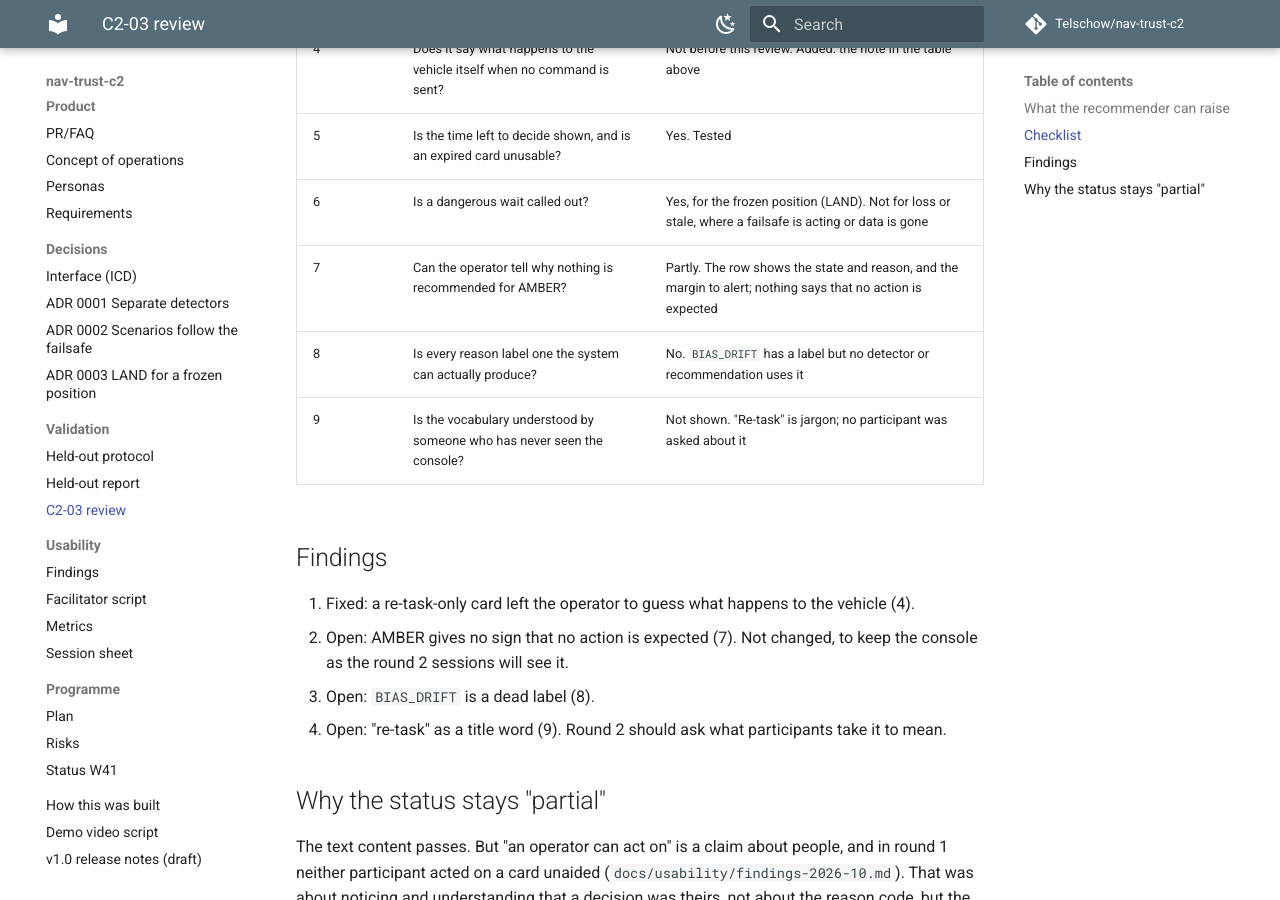
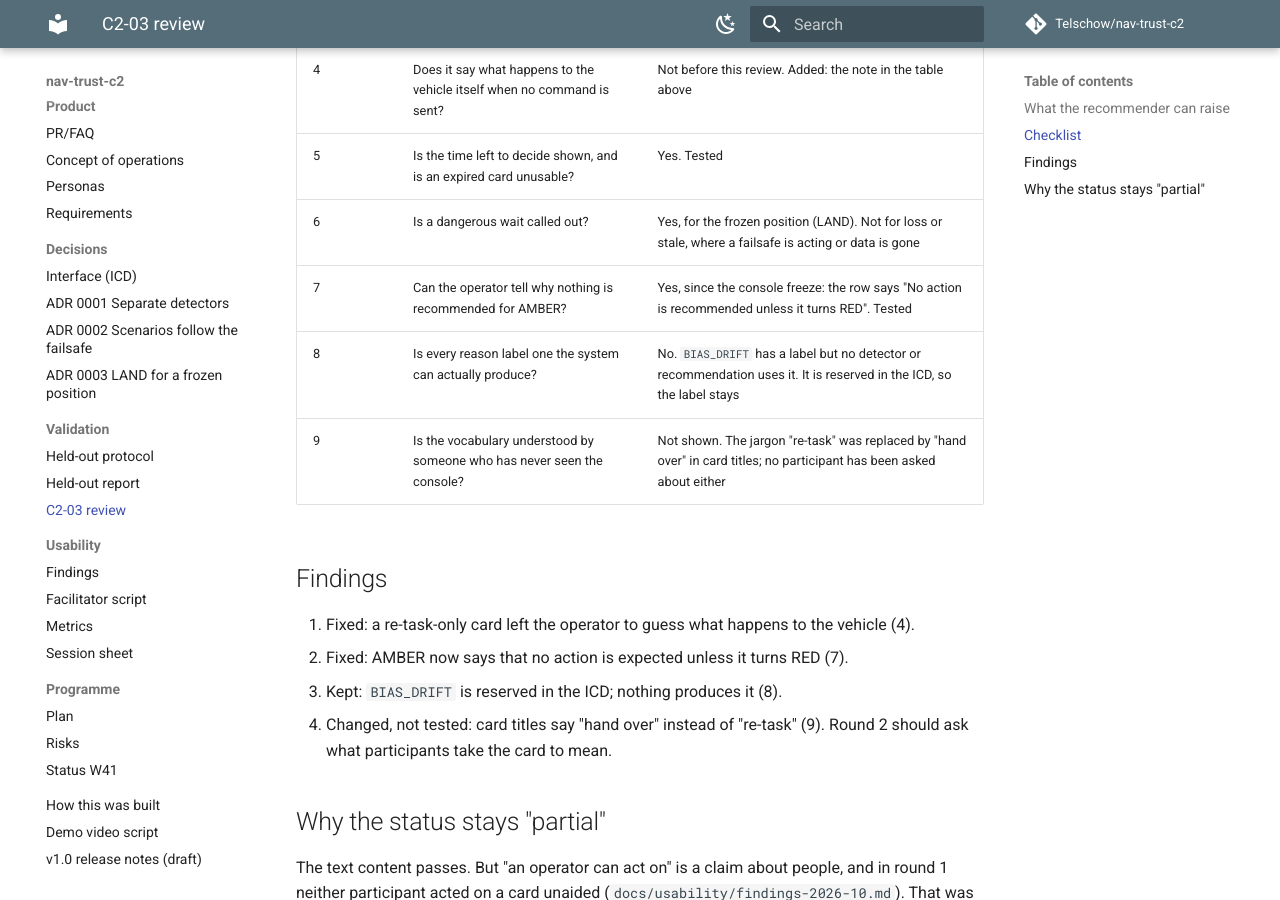
Before and after one commit to Telschow/nav-trust-c2, an MkDocs documentation site: the page built from docs/validation/c2-03-review.md, in a window 1280 px wide and 900 px high, scrolled down 1274 px. Built offline with MkDocs 1.6.1 and Material for MkDocs 9.7.7, drawn with Linux system fonts in a browser that asks for light colours; comment, search, counter and statistics services are not loaded; some of the changed text lies outside the part shown.

Commit message:
Console freeze before round 2: 189 px rows (5 vehicles fit at 1080p), AMBER says no action is expected, plain card titles ('Land uav2 and hand over S2')
Co-Authored-By: Claude Sonnet 5.5 <noreply@anthropic.com>

```diff
--- a/console/src/components/TrustStrip.tsx
+++ b/console/src/components/TrustStrip.tsx
@@ -6,6 +6,7 @@ const WINDOW_S = 120;
 
 /** The last two minutes of a vehicle's trust state as a row of small blocks. */
 export function TrustStrip({ history, now }: { history: HistoryPoint[]; now: number | null }) {
+  // the strip is always the last two minutes; its ends are labelled once in the fleet header
   const end = now ?? history[history.length - 1]?.server_s ?? 0;
   const start = end - WINDOW_S;
   const cells: (keyof typeof TONE | null)[] = Array.from({ length: BUCKETS }, () => null);
@@ -30,10 +31,6 @@ export function TrustStrip({ history, now }: { history: HistoryPoint[]; now: num
           <span key={i} className="h-full flex-1" style={{ background: c ? TONE[c].hex : "#1f2832", opacity: c ? 0.85 : 1 }} />
         ))}
       </div>
-      <div className="mt-1 flex justify-between font-mono text-[11px] text-faint">
-        <span>2 min ago</span>
-        <span>now</span>
-      </div>
     </div>
   );
 }
--- a/docs/product/trace.csv
+++ b/docs/product/trace.csv
@@ -5,7 +5,7 @@ NT-03,requirement,"The displayed bound shall contain the true position error in
 C2-01,requirement,"No vehicle command shall execute without a recorded operator approval, except PX4's own failsafes",test,"tests/test_gate.py;tests/test_server_gate.py;c2/gate.py",met,"The gate is the only path to a command; an AST test enforces it"
 C2-02,requirement,"On RED the system shall propose re-assignment of the vehicle's remaining sectors within 2 s",test,"tests/replay/test_recommender_replay.py;tests/test_recommender.py;eval/fleet/results.md",met,"Measured in 6 live three-vehicle runs: 5 to 6 ms from the backend receiving the RED report to the recommendation. Excludes the engine's report interval (2 Hz, so up to 0.5 s by design) and delivery to the console, which were not measured"
 C2-03,requirement,"Every alert shall show a reason code an operator can act on",test,"console/src/components/components.test.tsx;console/src/store.test.ts;docs/validation/c2-03-review.md",partial,"Text review done and tested for every recommendation the recommender can make; one gap fixed (what happens to a vehicle with no command). Whether an operator acts on it is not shown: round 1 participants did not act unaided; round 2 pending"
-UX-01,requirement,"The operator can see all vehicles' trust states without scrolling at 1080p",manual,"docs/screenshots/console-1080p.jpg;docs/product/requirements.md",partial,"Met for 3 and 4 vehicles (rows are 230 px, 4 fit below the header); the spec says 3 to 5 and a fifth row would need scrolling"
+UX-01,requirement,"The operator can see all vehicles' trust states without scrolling at 1080p",manual,"docs/screenshots/console-1080p.jpg;docs/product/requirements.md",met,"Measured at 1920 x 1080: rows are 189 px and 5 vehicles fit with the decision band showing, nothing scrolls (the spec says 3 to 5)"
 M-01,metric,"Time to detect: GNSS degradation onset to AMBER or RED, median under 3 s (proposal)",eval,"eval/results.md;eval/heldout/results.md",partial,"Met for GNSS off and wrong fix; a frozen position takes 3.0 to 4.5 s, above the target"
 M-02,metric,"False alert rate: 0 in N nominal runs",eval,"eval/results.md;eval/heldout/results.md",met,"0 in 9 nominal runs; 1 episode in 1.73 flight hours over all runs (a simulation stall, see the held-out report)"
 M-03,metric,"Misleading-trust epochs under 1%: true error above the displayed bound while GREEN",eval,"eval/results.md;eval/heldout/results.md;tests/test_calibration.py",met,"Since the calibrated bound; with the old bound most GREEN reports were misleading"
--- a/docs/validation/c2-03-review.md
+++ b/docs/validation/c2-03-review.md
@@ -11,9 +11,9 @@ the recommender can make (ADR 0002 and 0003).
 
 | Trust state and reason | Recommendation | Card title | Reason shown | Extra text |
 |---|---|---|---|---|
-| RED, GNSS_LOSS | re-task only | "Re-task uav2" | GNSS signal lost or degraded | "No command is sent to uav2: its own failsafe is acting." |
-| RED, STALE | re-task only | "Re-task uav2" | No recent navigation data | "No command is sent to uav2: it has stopped reporting." |
-| RED, INCONSISTENT_INNOVATION | LAND and re-task | "Land and re-task uav2" | GNSS position disagrees with the vehicle's own sensors | "This vehicle may be flying away from where it thinks it is, and nothing else will stop it." |
+| RED, GNSS_LOSS | hand over only | "Hand over S2 from uav2" | GNSS signal lost or degraded | "No command is sent to uav2: its own failsafe is acting." |
+| RED, STALE | hand over only | "Hand over S2 from uav2" | No recent navigation data | "No command is sent to uav2: it has stopped reporting." |
+| RED, INCONSISTENT_INNOVATION | LAND and hand over | "Land uav2 and hand over S2" | GNSS position disagrees with the vehicle's own sensors | "This vehicle may be flying away from where it thinks it is, and nothing else will stop it." |
 | AMBER, any | none by design (ADR 0002) | none | shown in the fleet row | none |
 
 ## Checklist
@@ -26,17 +26,17 @@ the recommender can make (ADR 0002 and 0003).
 | 4 | Does it say what happens to the vehicle itself when no command is sent? | Not before this review. Added: the note in the table above |
 | 5 | Is the time left to decide shown, and is an expired card unusable? | Yes. Tested |
 | 6 | Is a dangerous wait called out? | Yes, for the frozen position (LAND). Not for loss or stale, where a failsafe is acting or data is gone |
-| 7 | Can the operator tell why nothing is recommended for AMBER? | Partly. The row shows the state and reason, and the margin to alert; nothing says that no action is expected |
-| 8 | Is every reason label one the system can actually produce? | No. `BIAS_DRIFT` has a label but no detector or recommendation uses it |
-| 9 | Is the vocabulary understood by someone who has never seen the console? | Not shown. "Re-task" is jargon; no participant was asked about it |
+| 7 | Can the operator tell why nothing is recommended for AMBER? | Yes, since the console freeze: the row says "No action is recommended unless it turns RED". Tested |
+| 8 | Is every reason label one the system can actually produce? | No. `BIAS_DRIFT` has a label but no detector or recommendation uses it. It is reserved in the ICD, so the label stays |
+| 9 | Is the vocabulary understood by someone who has never seen the console? | Not shown. The jargon "re-task" was replaced by "hand over" in card titles; no participant has been asked about either |
 
 ## Findings
 
 1. Fixed: a re-task-only card left the operator to guess what happens to the vehicle (4).
-2. Open: AMBER gives no sign that no action is expected (7). Not changed, to keep the console as
-   the round 2 sessions will see it.
-3. Open: `BIAS_DRIFT` is a dead label (8).
-4. Open: "re-task" as a title word (9). Round 2 should ask what participants take it to mean.
+2. Fixed: AMBER now says that no action is expected unless it turns RED (7).
+3. Kept: `BIAS_DRIFT` is reserved in the ICD; nothing produces it (8).
+4. Changed, not tested: card titles say "hand over" instead of "re-task" (9). Round 2 should ask what
+   participants take the card to mean.
 
 ## Why the status stays "partial"
 
```
Also changed, not shown: console/src/components/VehicleRow.tsx (+13 -8 lines), console/src/components/components.test.tsx (+11 -0 lines), docs/product/requirements.md (+1 -1 lines), docs/usability/facilitator-script.md (+4 -4 lines), docs/usability/findings-2026-10.md (+3 -2 lines), docs/screenshots/console-1080p.jpg, 3 other files.
